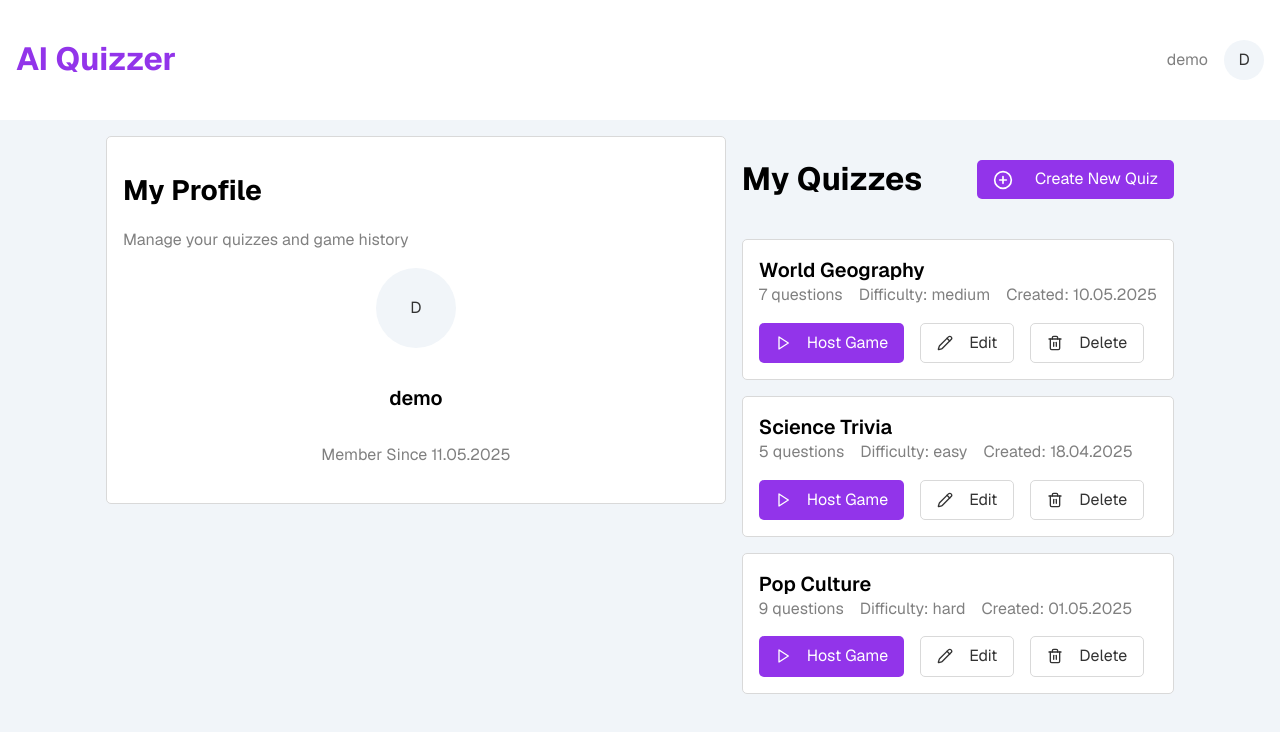
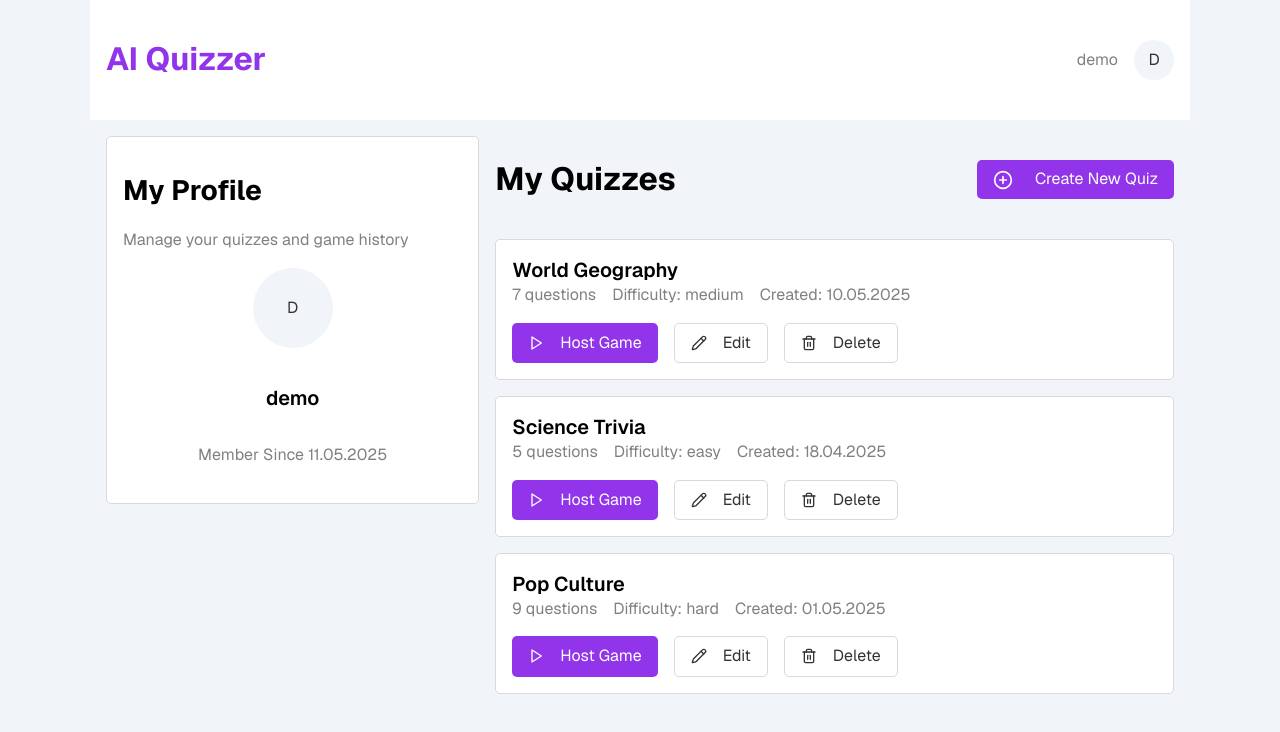
Before and after one commit to ixtk/ai-quizzer, a React (Vite) app in the folder frontend/: page /Profile in a window 1280 px wide. Shown: the top 732 px of the page. Built offline with nearby package versions, Linux system fonts and the light colour scheme.

Commit message:
requested changes 3

```diff
--- a/frontend/src/Pages/LobbyPage/LobbyPage.jsx
+++ b/frontend/src/Pages/LobbyPage/LobbyPage.jsx
@@ -1,6 +1,6 @@
 import { Link } from "react-router"
 import { ArrowLeft, Copy, Users, CircleCheckBig, Loader } from "lucide-react"
-import players from "../../mock_data/LobbyPage.json"
+import players from "../../mock_data/LobbyUsers.json"
 import "./LobbyPage.css"
 
 function LobbyPage() {
--- a/frontend/src/Pages/ProfilePage/ProfilePage.css
+++ b/frontend/src/Pages/ProfilePage/ProfilePage.css
@@ -4,7 +4,6 @@ button {
 }
 
 .header {
-  padding: var(--card-spacing);
   width: 100%;
   display: flex;
   align-items: center;
@@ -83,6 +82,10 @@ button {
 
 .profile-date {
   color: var(--gray-500);
+}
+
+.quizzes {
+  flex: 2;
 }
 
 .my-quizzes {
--- a/frontend/src/Pages/ProfilePage/ProfilePage.jsx
+++ b/frontend/src/Pages/ProfilePage/ProfilePage.jsx
@@ -1,18 +1,20 @@
 import "./ProfilePage.css"
-import quizzes from "../../mock_data/ProfilePage.json"
+import quizzes from "../../mock_data/ProfileQuizzes.json"
 import { PlusCircle, Play, Pencil, Trash2 } from "lucide-react"
 
 function Quizzes() {
   console.log(quizzes)
   return (
     <>
-      <div className="header">
-        <h1 className="AI-Quizzer">AI Quizzer</h1>
-        <div className="name-icon">
-          <p className="name">demo</p>
-          <div className="icon">D</div>
+      <header>
+        <div className="header container">
+          <h1 className="AI-Quizzer">AI Quizzer</h1>
+          <div className="name-icon">
+            <p className="name">demo</p>
+            <div className="icon">D</div>
+          </div>
         </div>
-      </div>
+      </header>
       <div className="container">
         <div className="profile-quizzes">
           <div className="profile card">
@@ -41,7 +43,9 @@ function Quizzes() {
                   <div className="quiz-info">
                     <p>{quiz.number_of_questions} questions</p>
                     <p>Difficulty: {quiz.difficulty}</p>
-                    <p className="quiz-info-created">Created: {quiz.date_created}</p>
+                    <p className="quiz-info-created">
+                      Created: {quiz.date_created}
+                    </p>
                   </div>
                 </div>
                 <div className="quiz-actions">
```
Also changed, not shown: frontend/src/mock_data/LobbyUsers.json (renamed from frontend/src/mock_data/LobbyPage.json), frontend/src/mock_data/ProfileQuizzes.json (renamed from frontend/src/mock_data/ProfilePage.json).
